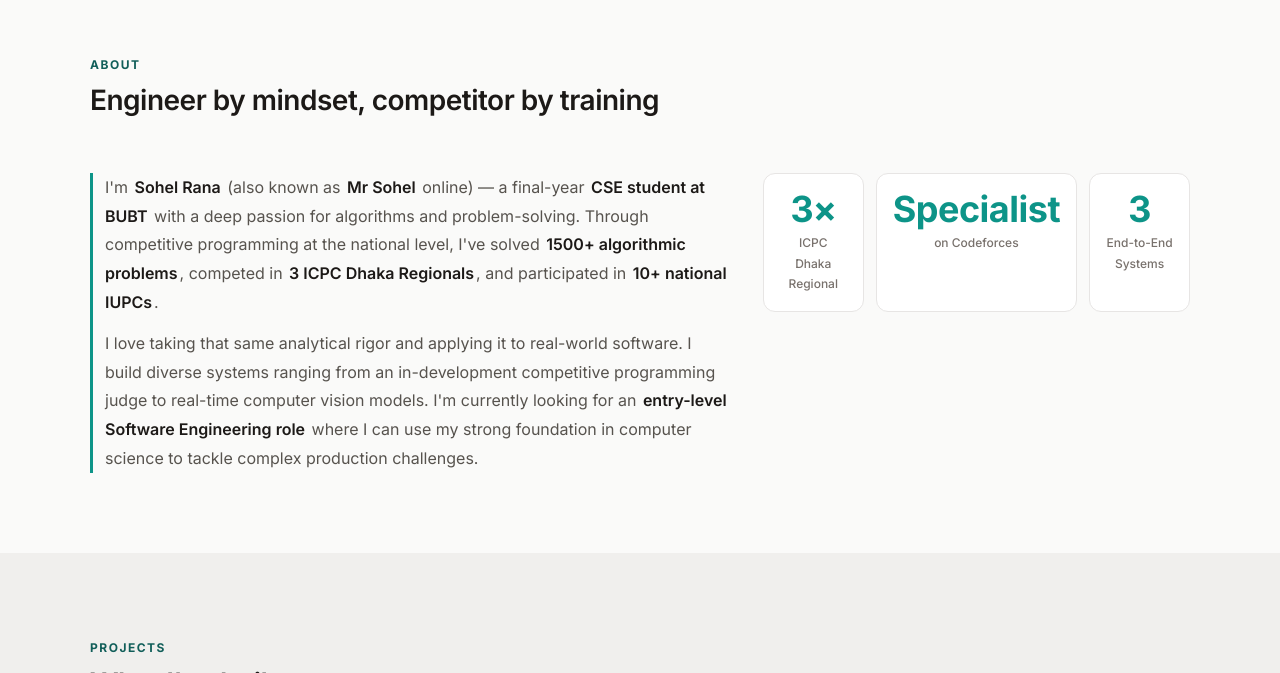
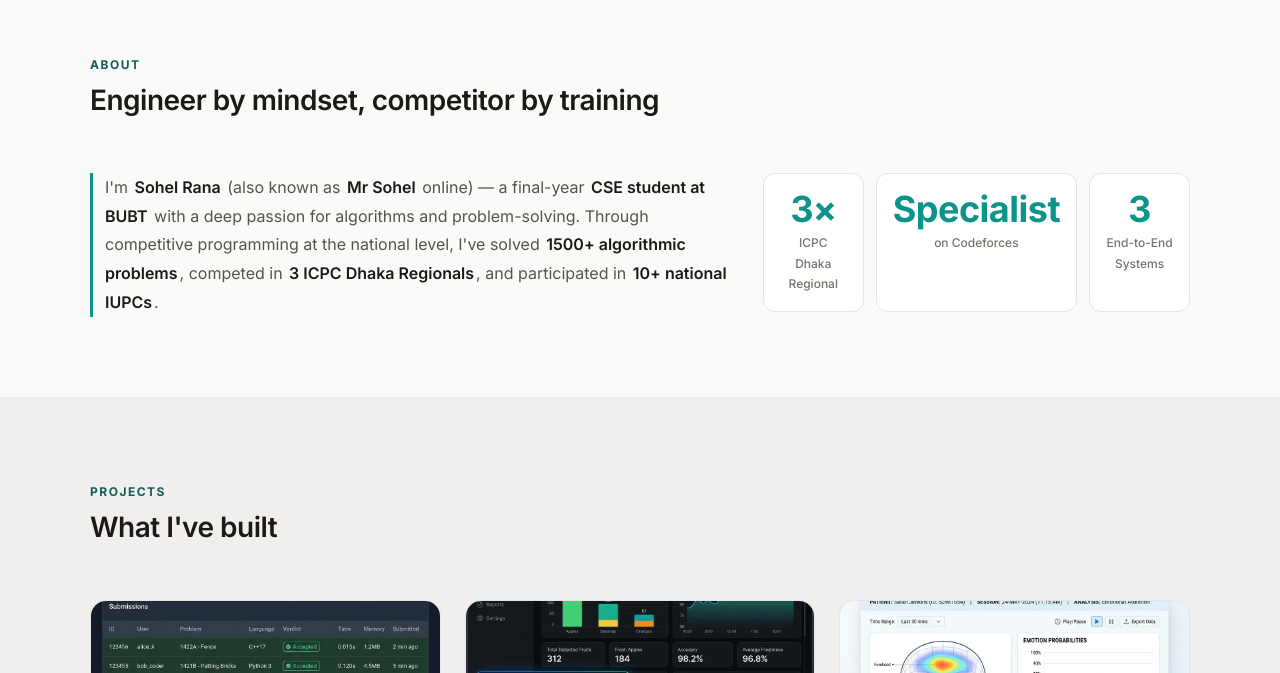
Before and after one commit to mr-sohel/mr-sohel.github.io, an Astro site: page / in a window 1280 px wide. Shown: the part 710-1383 px from the top of the page. Built offline with nearby package versions, Linux system fonts and the light colour scheme; Astro itself is replaced by a stand-in of ours.

Commit message:
chore: shorten about section to focus purely on CP achievements

```diff
--- a/src/components/About.astro
+++ b/src/components/About.astro
@@ -7,9 +7,6 @@
       <div class="about-text reveal">
         <p>
           I'm <strong>Sohel Rana</strong> (also known as <strong>Mr Sohel</strong> online) — a final-year <strong>CSE student at BUBT</strong> with a deep passion for algorithms and problem-solving. Through competitive programming at the national level, I've solved <strong>1500+ algorithmic problems</strong>, competed in <strong>3 ICPC Dhaka Regionals</strong>, and participated in <strong>10+ national IUPCs</strong>.
-        </p>
-        <p>
-          I love taking that same analytical rigor and applying it to real-world software. I build diverse systems ranging from an in-development competitive programming judge to real-time computer vision models. I'm currently looking for an <strong>entry-level Software Engineering role</strong> where I can use my strong foundation in computer science to tackle complex production challenges.
         </p>
       </div>
 
```
